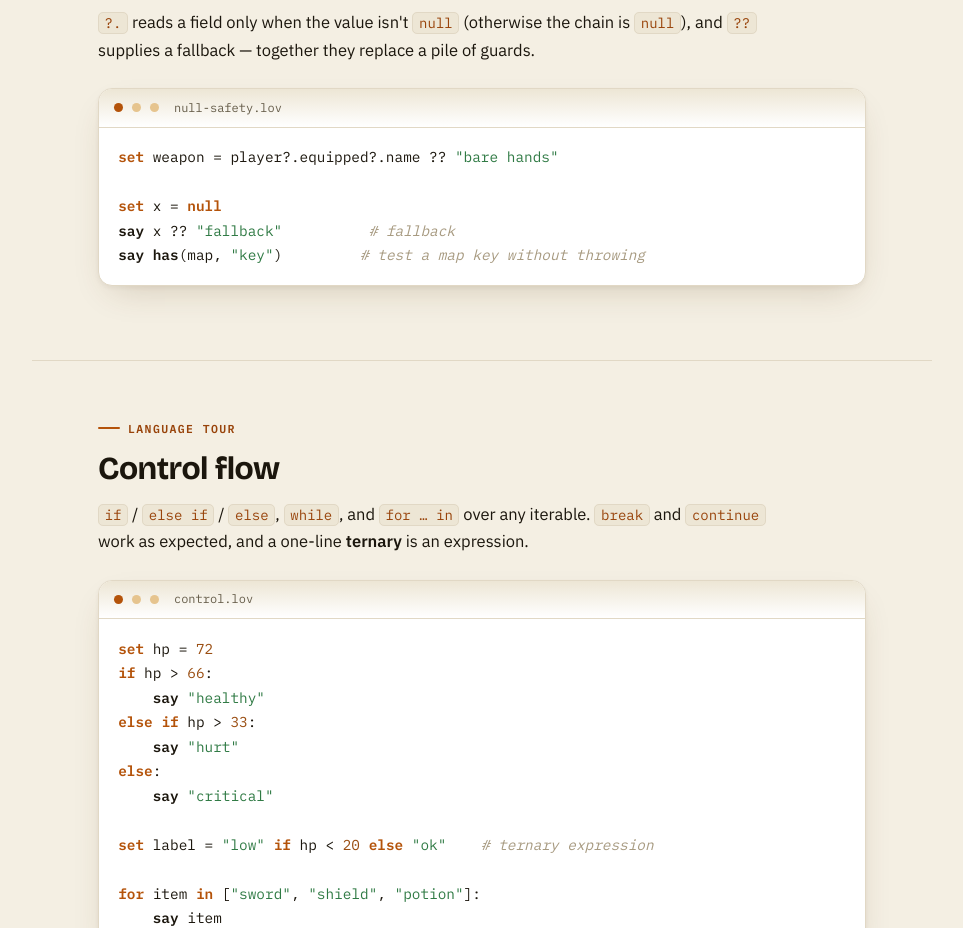
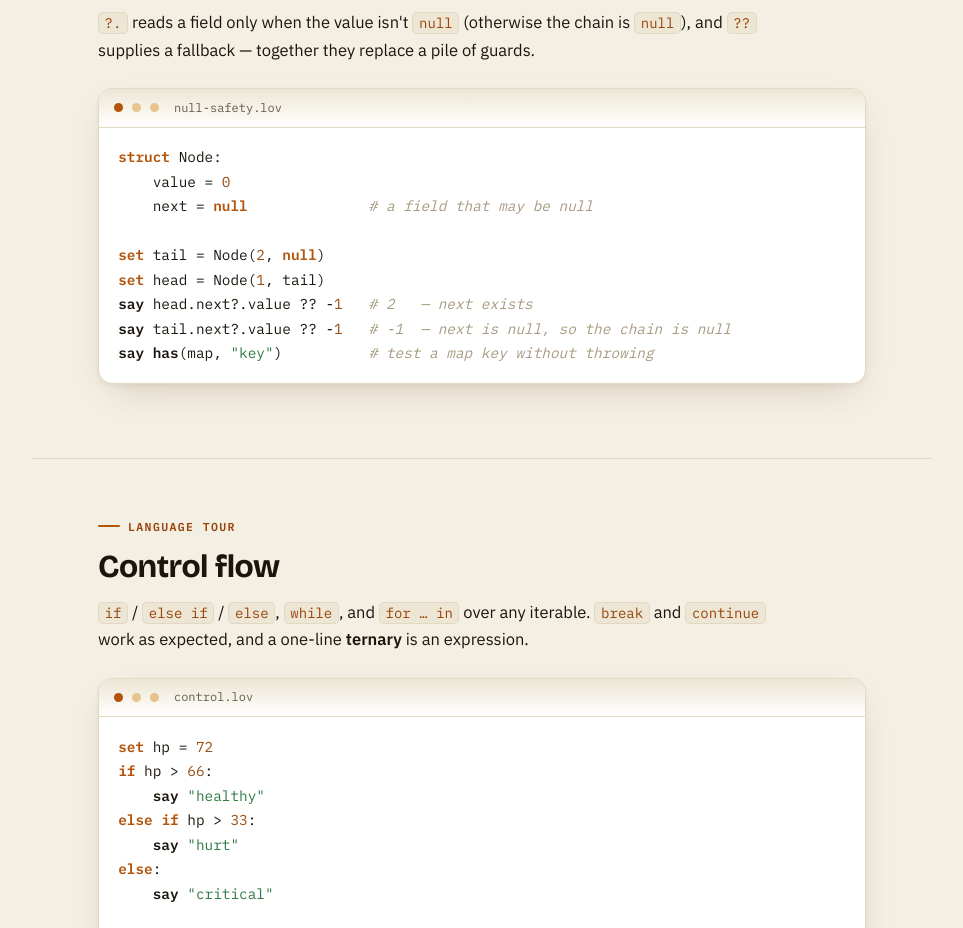
Before and after one commit to uixova/lovax, a plain HTML site: page docs/index.html in a window 1280 px wide. Shown: the part 5040-5968 px from the top of the page, without its empty margins (297-1260 px from the left). Drawn offline with nearby package versions, Linux system fonts and the light colour scheme.

Commit message:
docs: correct README + docs null-safety example and refresh stale facts
Review pass on the README turned up real inaccuracies, now fixed:
- `p.weapon?.name ?? "bare hands"` was WRONG — `?.` guards a null base, it does not
  swallow a missing struct field, so that line actually threw. Replaced (README and
  the docs page) with a runnable nullable-field example (`node.next?.value ?? -1`).
- The floor-division identity in the Turkish section still claimed `/` was floor:
  corrected to `/` = true division, `//` = floor with `(a // b)*b + a%b == a`.
- Stale "New in v0.7 / v0.10" headers → timeless topic headers; "planned v1.0
  embedding API" → shipped (RFC-025); golden-test count 118/66 → 134 (+ torture gate);
  roadmap marks v1.0–v1.2 (sinking, division, bundle) done, LICM/nursery next.
- Turkish Quick Start now leads with the prebuilt install + Python-parallel run,
  make demoted to optional; links docs/index.html.

All README example blocks re-verified against the interpreter.

```diff
--- a/docs/index.html
+++ b/docs/index.html
@@ -404,11 +404,15 @@ say 4 in range(0, 10, 2) # true</pre></div>
       <p><span class="lang-en"><code>?.</code> reads a field only when the value isn't <code>null</code> (otherwise the chain is <code>null</code>), and <code>??</code> supplies a fallback — together they replace a pile of guards.</span>
       <span class="lang-tr"><code>?.</code> bir alanı yalnızca değer <code>null</code> değilken okur (aksi hâlde zincir <code>null</code> olur), <code>??</code> ise bir yedek verir — birlikte bir yığın kontrolün yerine geçerler.</span></p>
       <div class="code" data-lov><div class="bar"><span class="dot"></span><span class="dot"></span><span class="dot"></span><span class="fn">null-safety.lov</span></div>
-<pre>set weapon = player?.equipped?.name ?? "bare hands"
+<pre>struct Node:
+    value = 0
+    next = null              # a field that may be null
 
-set x = null
-say x ?? "fallback"          # fallback
-say has(map, "key")         # test a map key without throwing</pre></div>
+set tail = Node(2, null)
+set head = Node(1, tail)
+say head.next?.value ?? -1   # 2   — next exists
+say tail.next?.value ?? -1   # -1  — next is null, so the chain is null
+say has(map, "key")          # test a map key without throwing</pre></div>
     </div></section>
 
     <!-- CONTROL -->
```
Also changed, not shown: README.md.
